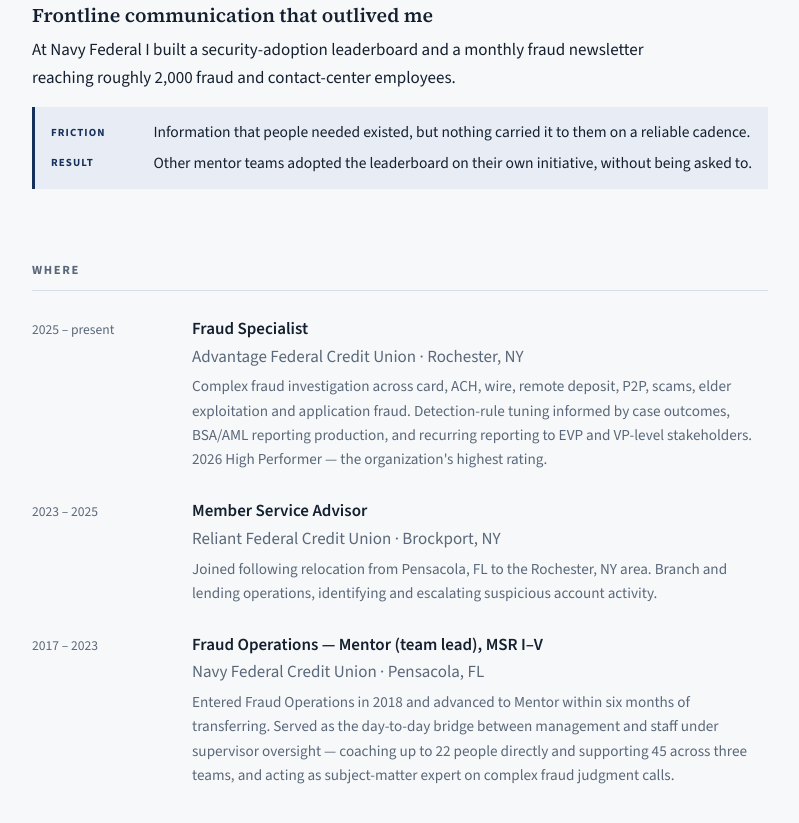
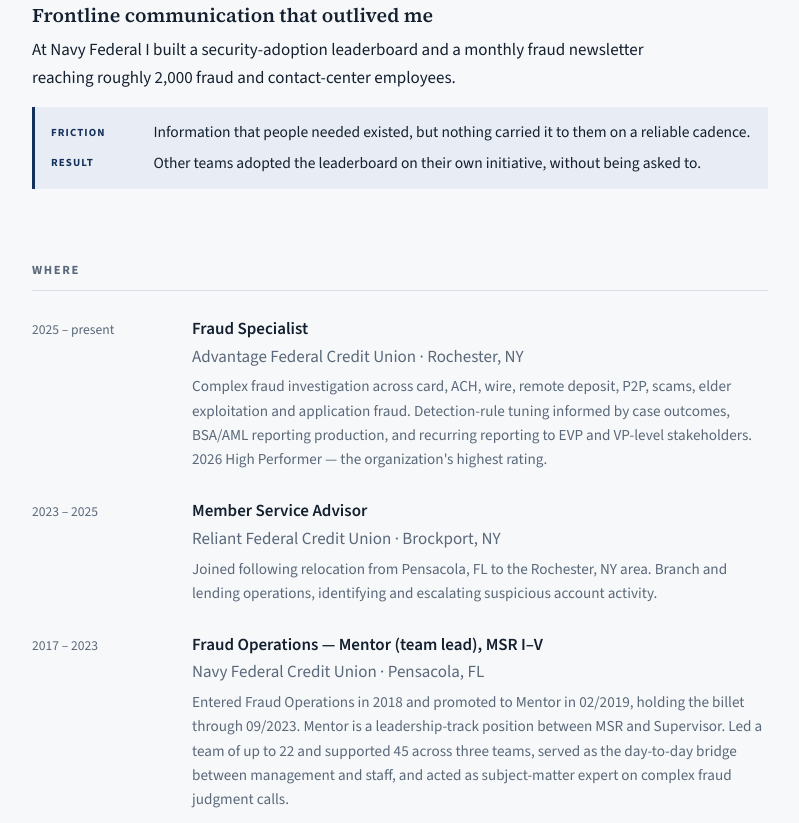
Before and after one commit to DJDunningCFE/djdunningcfe.github.io, a plain HTML site: page index.html in a window 1280 px wide. Shown: the part 2717-3540 px from the top of the page, without its empty margins (240-1039 px from the left). Drawn offline with nearby package versions, Linux system fonts and the light colour scheme.

Commit message:
Correct Fraud Ambassador Program figures and Mentor role description

```diff
--- a/index.html
+++ b/index.html
@@ -255,10 +255,10 @@
     <div class="built">
 
       <div class="item">
-        <h3>Fraud Ambassador Program — eight branches</h3>
+        <h3>Fraud Ambassador Program — 10 branches</h3>
         <p>Designed and lead an executive-approved program placing a trained fraud point of contact in every branch.
           Built the training standards, documentation expectations, and escalation path from nothing, and trained
-          nine ambassadors plus the Manager of Branch Administration and training staff. Now in its second annual
+          a 10-member ambassador team along with training staff. Now in its second annual
           cycle.</p>
         <dl class="friction">
           <dt>Friction</dt>
@@ -329,7 +329,7 @@
           <dt>Friction</dt>
           <dd>Information that people needed existed, but nothing carried it to them on a reliable cadence.</dd>
           <dt>Result</dt>
-          <dd>Other mentor teams adopted the leaderboard on their own initiative, without being asked to.</dd>
+          <dd>Other teams adopted the leaderboard on their own initiative, without being asked to.</dd>
         </dl>
       </div>
 
@@ -364,10 +364,10 @@
         <div class="what">
           <div class="title">Fraud Operations — Mentor (team lead), MSR I&ndash;V</div>
           <div class="org">Navy Federal Credit Union &middot; Pensacola, FL</div>
-          <div class="note">Entered Fraud Operations in 2018 and advanced to Mentor within six months of transferring.
-            Served as the day-to-day bridge between management and staff under supervisor oversight — coaching up to
-            22 people directly and supporting 45 across three teams, and acting as subject-matter expert on complex
-            fraud judgment calls.</div>
+          <div class="note">Entered Fraud Operations in 2018 and promoted to Mentor in 02/2019, holding the billet
+            through 09/2023. Mentor is a leadership-track position between MSR and Supervisor. Led a team of up to
+            22 and supported 45 across three teams, served as the day-to-day bridge between management and staff,
+            and acted as subject-matter expert on complex fraud judgment calls.</div>
         </div>
       </div>
     </div>
```
